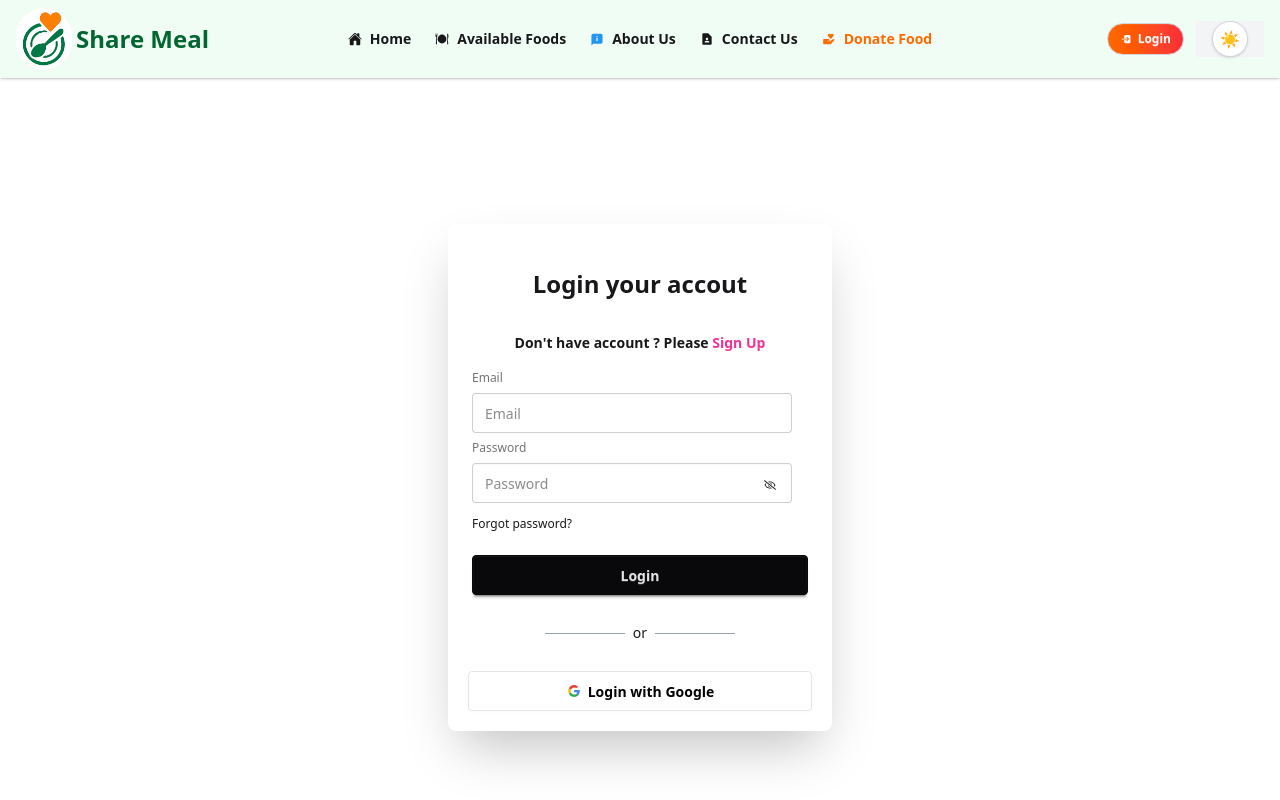
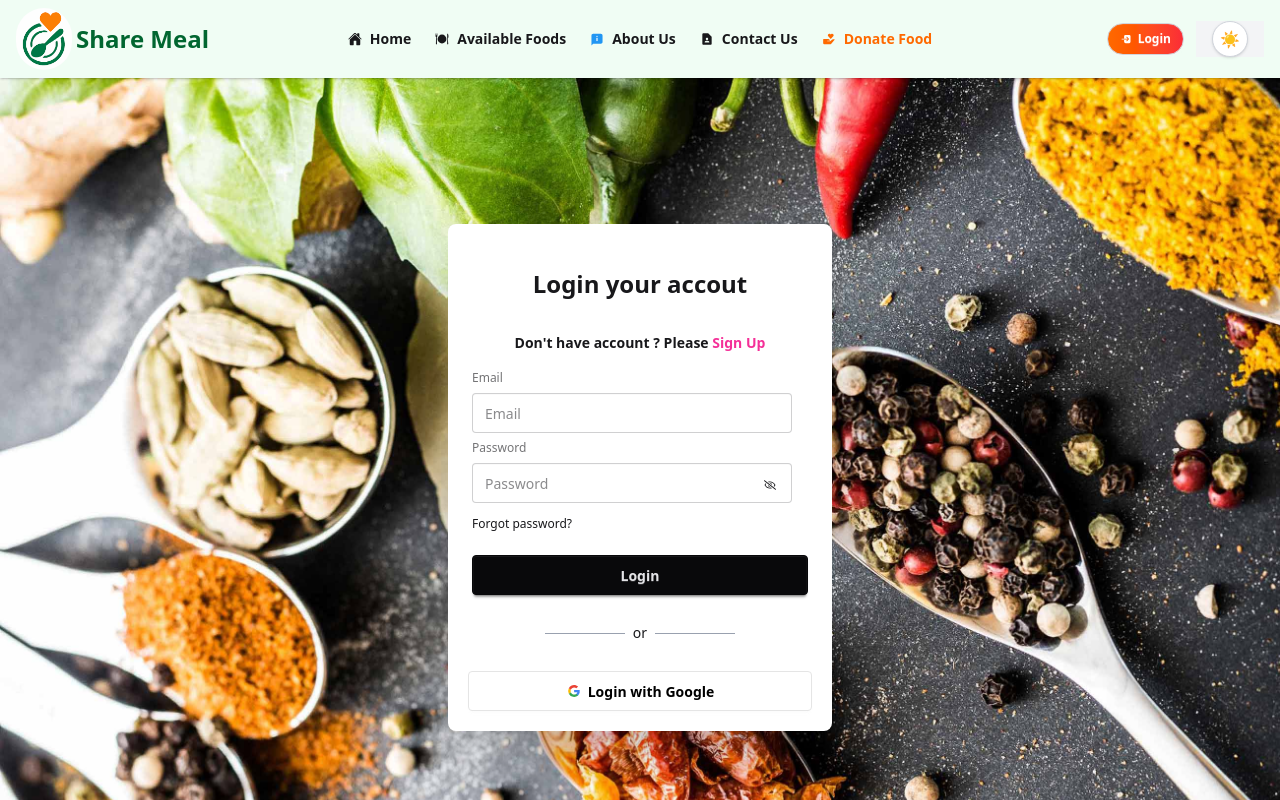
Before and after one commit to jubayer726/share-meal-client, a React (Vite) app: page /login in a window 1280 px wide. Shown: the top 800 px of the page. Built offline with nearby package versions, Linux system fonts and the light colour scheme; no server answers.

Commit message:
modify login section

```diff
--- a/src/Pages/AvailableFoods.jsx
+++ b/src/Pages/AvailableFoods.jsx
@@ -54,7 +54,7 @@ const AvailableFoods = () => {
           </svg>
           <input name="search" type="search" placeholder="Search" />
         </label>
-        <button className="btn-primary">
+        <button className="btn text-white rounded-full bg-linear-to-r from-orange-500 to-red-600 hover:from-orange-600 hover:to-red-700">
            Search
         </button>
       </form>
--- a/src/Pages/Login.jsx
+++ b/src/Pages/Login.jsx
@@ -43,7 +43,8 @@ const Login = () => {
     }
 
   return (
-    <div className="flex flex-col items-center min-h-screen justify-center">
+    <div className="flex flex-col items-center min-h-screen justify-center bg-[url('/login.jpg')] bg-cover bg-center ">
+
       <div className="card bg-base-100 w-full max-w-sm shrink-0 shadow-2xl">
         <form onSubmit={handleLogIn} className="card-body">
           <h1 className="text-2xl font-semibold text-center p-5">
```
Also changed, not shown: public/login.jpg (added).
